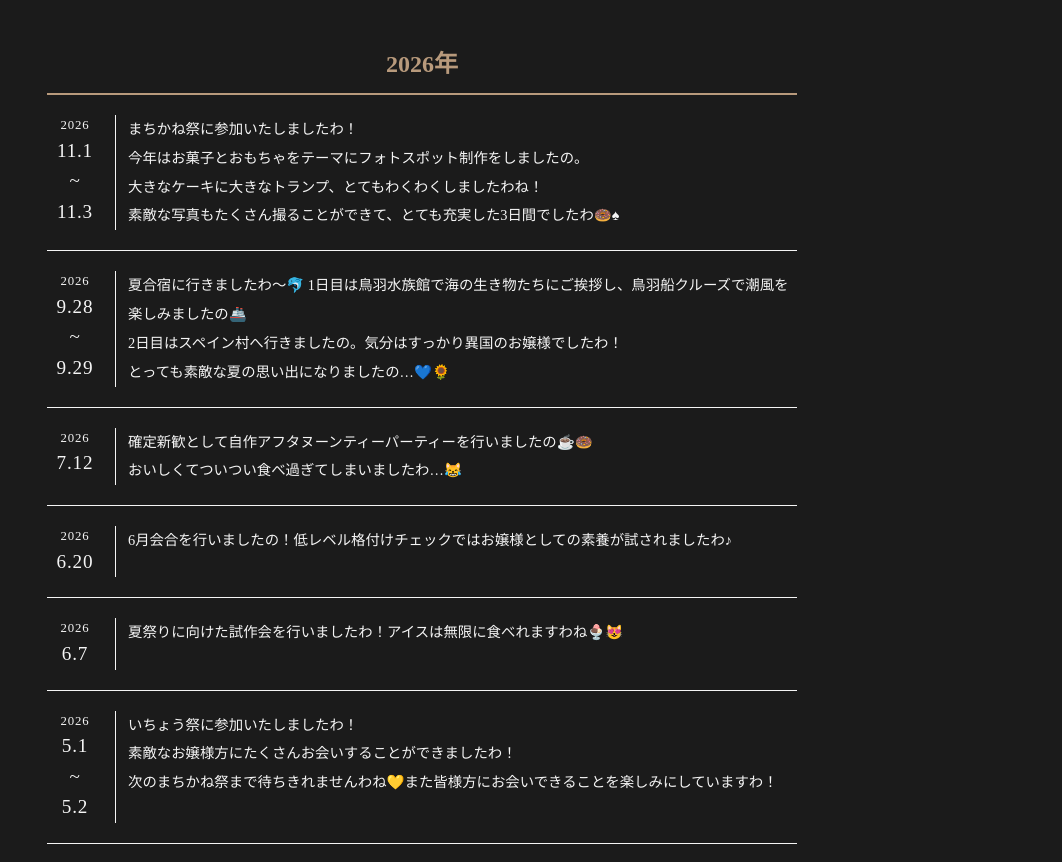
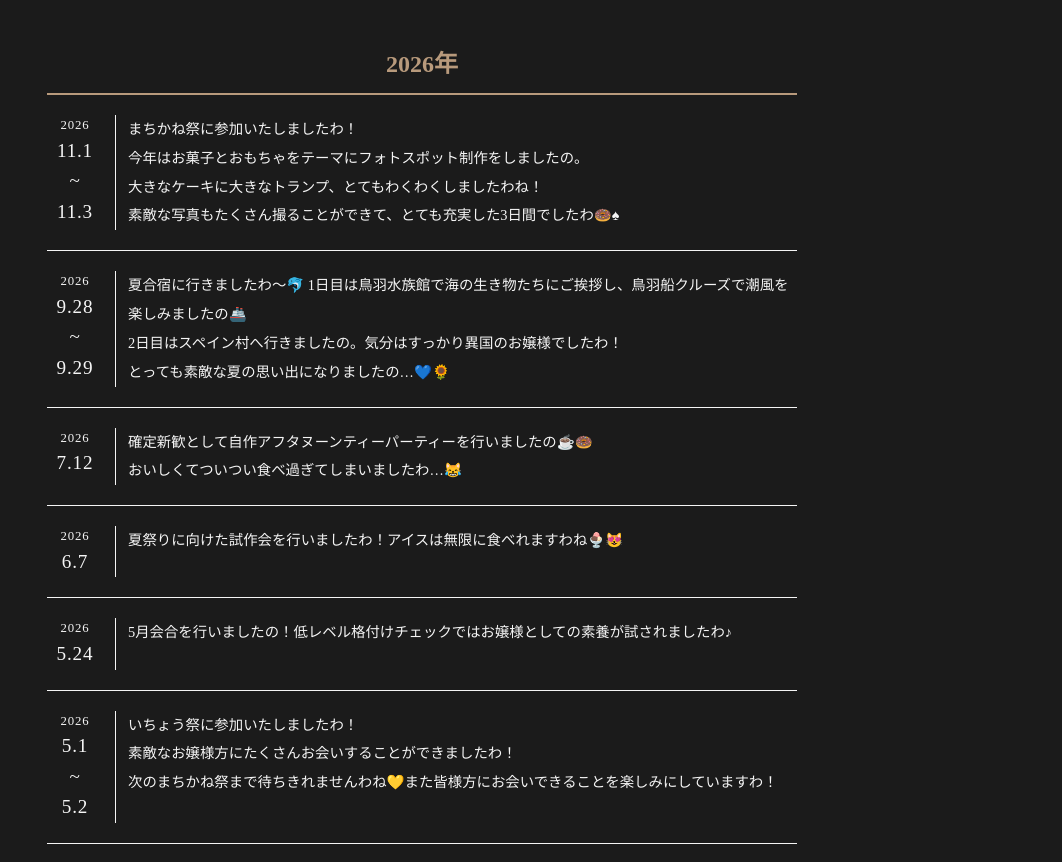
Before and after one commit to OUojousamaclub/homepage, a plain HTML site: page docs/activities/index.html in a window 1280 px wide. Shown: the part 240-1102 px from the top of the page, without its empty margins (218-1280 px from the left). Drawn offline with nearby package versions, Linux system fonts and the light colour scheme.

Commit message:
2026年の活動を追加

```diff
--- a/docs/activities/index.html
+++ b/docs/activities/index.html
@@ -97,19 +97,7 @@
           </div>
         </li>
 
-        <li class="activity-entry">
-          <time class="activity-date" datetime="2026-06-20">
-            <span class="activity-date-year">2026</span>
-            <span class="activity-date-day">6.20</span>
-          </time>
-          <div class="activity-body">
-            <p>
-             <a href="https://x.com/OU_ojousamaclub/status/2065700314305679655" target="_blank" rel="noopener noreferrer">
-                6月会合を行いましたの！低レベル格付けチェックではお嬢様としての素養が試されましたわ♪
-             </a>
-            </p>
-          </div>
-        </li>
+
 
         <li class="activity-entry">
           <time class="activity-date" datetime="2026-06-07">
@@ -118,8 +106,22 @@
           </time>
           <div class="activity-body">
             <p>
-             <a href="https://x.com/OU_ojousamaclub/status/2082385189817426299" target="_blank" rel="noopener noreferrer">
+             <a href="https://x.com/OU_ojousamaclub/status/2066511655811604532" target="_blank" rel="noopener noreferrer">
                 夏祭りに向けた試作会を行いましたわ！アイスは無限に食べれますわね🍨😻
+             </a>
+            </p>
+          </div>
+        </li>
+
+        <li class="activity-entry">
+          <time class="activity-date" datetime="2026-05-24">
+            <span class="activity-date-year">2026</span>
+            <span class="activity-date-day">5.24</span>
+          </time>
+          <div class="activity-body">
+            <p>
+             <a href="https://x.com/OU_ojousamaclub/status/2065700314305679655" target="_blank" rel="noopener noreferrer">
+                5月会合を行いましたの！低レベル格付けチェックではお嬢様としての素養が試されましたわ♪
              </a>
             </p>
           </div>
```
